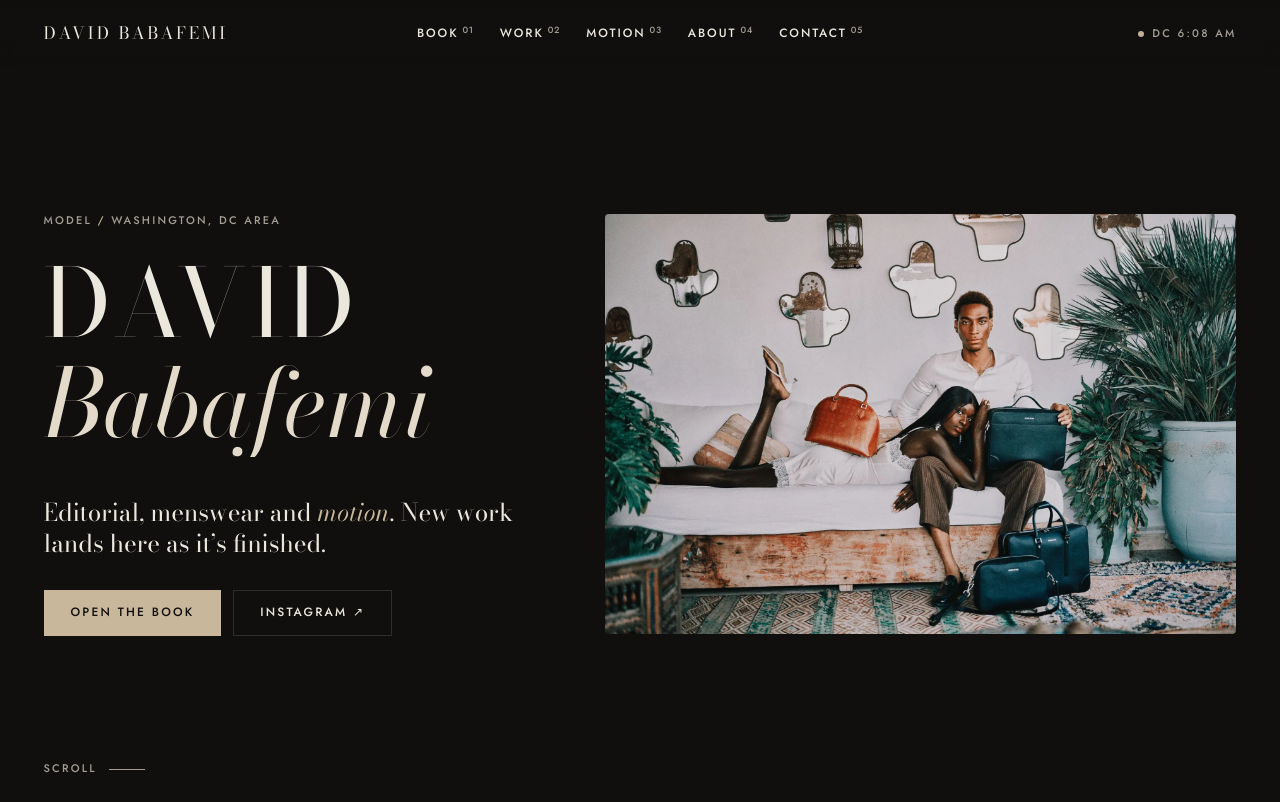
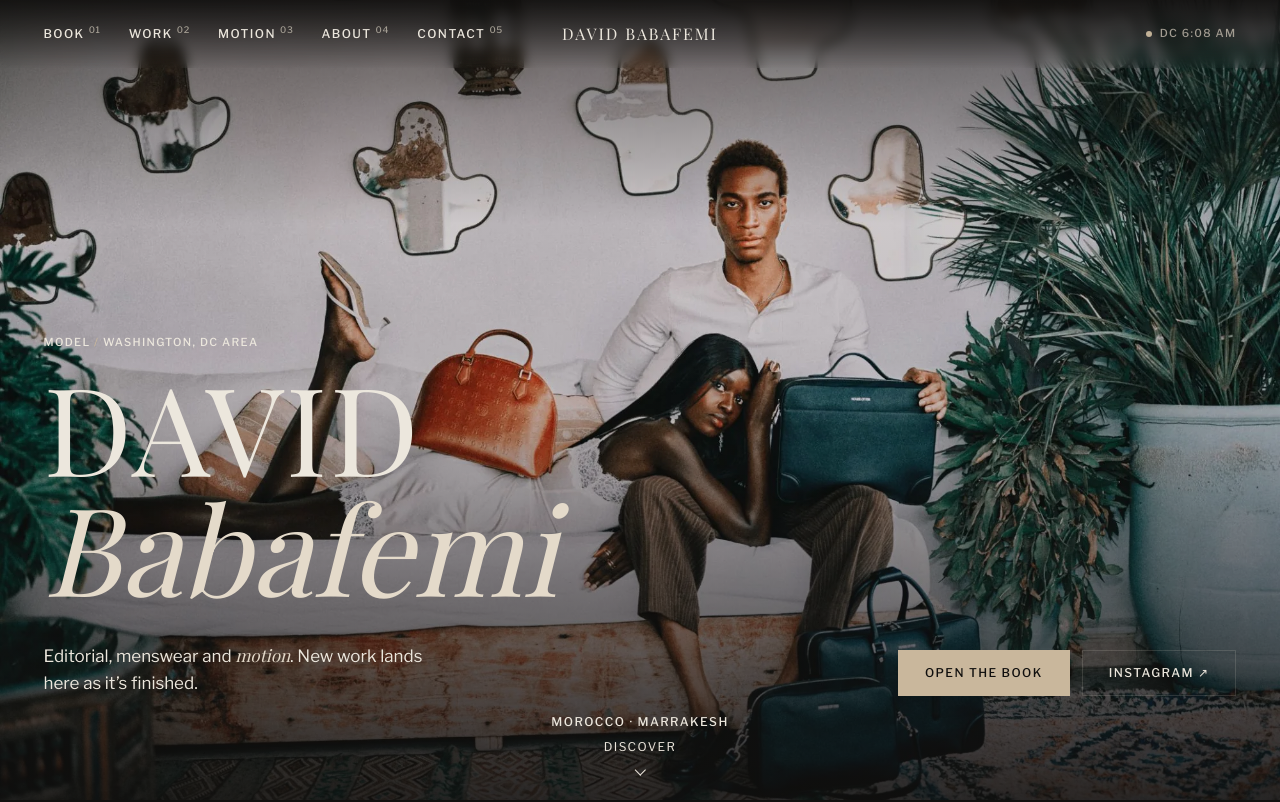
Before and after one commit to mojoboy/modeling, a plain HTML site: page site/index.html in a window 1280 px wide. Shown: the top 802 px of the page. Drawn offline with nearby package versions, Linux system fonts and the light colour scheme; a web font is replaced by a local one.

Commit message:
Full-screen hero photo, more readable type
- Hero: the Morocco photo fills the first screen with the name over it, like a campaign page
- Type: Playfair Display for names and headings, Libre Franklin for text and labels (replaces Bodoni Moda and Jost)
- Labels are 11-12px with looser tracking; header now reads nav, name, clock

Co-Authored-By: Claude Haiku 5.5 <noreply@anthropic.com>

```diff
--- a/site/css/style.css
+++ b/site/css/style.css
@@ -1,5 +1,5 @@
-/* David Babafemi, model portfolio. A quiet editorial look: a Didone serif for names and headings (Bodoni Moda),
-   a clean geometric sans for text and labels (Jost), and warm neutrals (charcoal, bone, sand, taupe).
+/* David Babafemi, model portfolio. A quiet editorial look: a classic serif for names and headings (Playfair Display),
+   a readable grotesque sans for text and labels (Libre Franklin), and warm neutrals (charcoal, bone, sand, taupe).
    The photographs carry the color. Each shoot can still set its own neutral accent (SHOOTS[].color in content.js). */
 
 :root {
@@ -15,9 +15,9 @@
   --accent-2: #9C9488;       /* taupe: quiet second tone */
   --accent-3: #E4DACA;       /* pale bone: highlights */
 
-  --display: 'Bodoni Moda', 'Didot', 'Bodoni 72', Georgia, 'Times New Roman', serif;
-  --sans: 'Jost', 'Helvetica Neue', Arial, sans-serif;
-  --label: 'Jost', 'Helvetica Neue', Arial, sans-serif;
+  --display: 'Playfair Display', Georgia, 'Times New Roman', serif;
+  --sans: 'Libre Franklin', 'Helvetica Neue', Arial, sans-serif;
+  --label: 'Libre Franklin', 'Helvetica Neue', Arial, sans-serif;
 
   --ease: cubic-bezier(.16, 1, .3, 1);
   --header: 68px;
@@ -51,7 +51,7 @@ button { font: inherit; color: inherit; }
   font-family: var(--label);
   font-size: 11px;
   font-weight: 500;
-  letter-spacing: .2em;
+  letter-spacing: .12em;
   text-transform: uppercase;
   color: var(--ink-2);
 }
@@ -78,14 +78,15 @@ button { font: inherit; color: inherit; }
   -webkit-backdrop-filter: blur(6px);
 }
 .logo {
-  font-family: var(--display); font-size: 17px; letter-spacing: .16em; text-transform: uppercase;
+  justify-self: center;
+  font-family: var(--display); font-size: 16px; letter-spacing: .12em; text-transform: uppercase;
   text-decoration: none; white-space: nowrap;
 }
-.top-nav { display: flex; gap: 26px; }
+.top-nav { display: flex; gap: 28px; justify-self: start; }
 .chip {
   display: inline-flex; align-items: flex-start; gap: 4px;
   padding: 6px 0;
-  font-family: var(--label); font-size: 12px; font-weight: 500; letter-spacing: .16em; text-transform: uppercase;
+  font-family: var(--label); font-size: 12px; font-weight: 500; letter-spacing: .12em; text-transform: uppercase;
   text-decoration: none;
   border-bottom: 1px solid transparent;
   transition: color .3s ease, border-color .3s ease;
@@ -103,7 +104,7 @@ button { font: inherit; color: inherit; }
   height: 46px; padding: 0 26px;
   border: 1px solid var(--line-strong); border-radius: 0;
   background: transparent; color: var(--ink);
-  font-family: var(--label); font-size: 12px; font-weight: 500; letter-spacing: .18em; text-transform: uppercase;
+  font-family: var(--label); font-size: 12px; font-weight: 500; letter-spacing: .12em; text-transform: uppercase;
   text-decoration: none; cursor: pointer;
   transition: background-color .35s ease, color .35s ease, border-color .35s ease;
 }
@@ -113,26 +114,35 @@ button { font: inherit; color: inherit; }
 .btn-solid { background: var(--accent); border-color: var(--accent); color: var(--bg); }
 .btn-solid:hover, .btn-solid:focus-visible { background: var(--accent-3); border-color: var(--accent-3); color: var(--bg); }
 
-/* ---------- Hero: name on the left, the photo whole on the right ---------- */
+/* ---------- Hero: a full-screen photograph with the name over it ---------- */
 
 .hero {
   position: relative;
   min-height: 100vh; min-height: 100svh;
-  display: grid; grid-template-columns: minmax(0, 1fr) minmax(0, 1.25fr); align-items: center;
-  gap: clamp(28px, 4.4vw, 80px);
-  padding: calc(var(--header) + 36px) var(--gutter) clamp(44px, 7vh, 80px);
+  display: flex; flex-direction: column; justify-content: flex-end;
+  padding: 0 var(--gutter) clamp(84px, 13vh, 130px);
+  color: var(--ink);
+  overflow: hidden;
+  isolation: isolate;
 }
-.hero-inner { min-width: 0; }
-.hero-kicker { margin: 0 0 26px; color: var(--ink-2); }
+.hero-photo { position: absolute; inset: 0; z-index: -1; margin: 0; background: var(--bg-3); }
+.hero-photo picture { display: block; width: 100%; height: 100%; }
+.hero-photo img { width: 100%; height: 100%; object-fit: cover; object-position: 50% 30%; }
+.hero-photo::after {
+  content: ''; position: absolute; inset: 0;
+  background: linear-gradient(to bottom, rgba(16, 15, 14, .6), rgba(16, 15, 14, .05) 28%, rgba(16, 15, 14, .12) 50%, rgba(16, 15, 14, .85));
+}
+.hero-inner { position: relative; min-width: 0; }
+.hero-kicker { margin: 0 0 18px; color: var(--ink); }
 .hero-kicker .sep { color: var(--accent); }
 
 .wordmark {
   margin: 0;
   font-family: var(--display);
   font-weight: 400;
-  font-size: clamp(54px, 7.4vw, 132px);
-  line-height: 1;
-  letter-spacing: .035em;
+  font-size: clamp(56px, 9.6vw, 170px);
+  line-height: .92;
+  letter-spacing: .02em;
   text-transform: uppercase;
 }
 .wm-line { display: block; overflow: hidden; padding-bottom: .06em; }
@@ -141,20 +151,20 @@ button { font: inherit; color: inherit; }
 .is-ready .wm-word { transform: none; }
 .wm-accent { font-style: italic; text-transform: none; letter-spacing: 0; color: var(--accent-3); }
 
-.hero-row { display: flex; flex-direction: column; align-items: flex-start; gap: 30px; margin-top: 40px; max-width: 480px; }
-.hero-lede { margin: 0; font-family: var(--display); font-size: clamp(20px, 1.9vw, 27px); line-height: 1.3; color: var(--ink); }
-.hero-lede .serif { color: var(--accent); }
+.hero-row { display: flex; flex-wrap: wrap; align-items: flex-end; justify-content: space-between; gap: 24px 40px; margin-top: 32px; }
+.hero-lede { margin: 0; max-width: 34ch; font-size: 17px; line-height: 1.55; color: var(--ink); }
+.hero-lede .serif { color: var(--accent-3); }
 .hero-ctas { display: flex; flex-wrap: wrap; gap: 12px; }
 
-.hero-photo { position: relative; margin: 0; background: var(--bg-3); overflow: hidden; border-radius: var(--radius); }
-.hero-photo picture { display: block; }
-.hero-photo img { display: block; width: 100%; height: auto; }
-
-.scroll-cue {
-  position: absolute; left: var(--gutter); bottom: 22px;
-  text-decoration: none; display: flex; align-items: center; gap: 12px;
+/* Bottom centre: the shoot's name, then "Discover" with a small chevron, like a campaign page */
+.hero-cue {
+  position: absolute; left: 50%; bottom: 26px; transform: translateX(-50%); z-index: 1;
+  display: flex; flex-direction: column; align-items: center; gap: 6px;
+  text-decoration: none; text-align: center; color: var(--ink);
 }
-.scroll-cue::after { content: ''; width: 36px; height: 1px; background: var(--ink-2); }
+.hero-cue span:first-child { font-family: var(--label); font-size: 12px; font-weight: 500; letter-spacing: .12em; text-transform: uppercase; }
+.hero-cue span:last-child { font-family: var(--label); font-size: 12px; letter-spacing: .12em; text-transform: uppercase; }
+.hero-cue::after { content: ''; width: 8px; height: 8px; margin-top: 4px; border-right: 1px solid var(--ink); border-bottom: 1px solid var(--ink); transform: rotate(45deg); }
 
 /* ---------- Sections ---------- */
 
@@ -163,7 +173,7 @@ button { font: inherit; color: inherit; }
 .section-head h2 {
   margin: 0;
   font-family: var(--display); font-weight: 400; text-transform: uppercase;
-  font-size: clamp(44px, 6vw, 100px); line-height: .98; letter-spacing: .03em;
+  font-size: clamp(44px, 6vw, 100px); line-height: 1; letter-spacing: .01em;
 }
 .section-head h2 .serif { font-size: .95em; text-transform: none; letter-spacing: 0; color: var(--accent); }
 .section-note { margin: 0; color: var(--ink-2); font-size: 15px; }
@@ -181,7 +191,7 @@ button { font: inherit; color: inherit; }
 .tags { display: flex; flex-wrap: wrap; gap: 8px; margin: 0; padding: 0; list-style: none; }
 .tags li {
   padding: 4px 12px; border: 1px solid var(--line);
-  font-family: var(--label); font-size: 10px; font-weight: 500; text-transform: uppercase; letter-spacing: .18em;
+  font-family: var(--label); font-size: 11px; font-weight: 500; text-transform: uppercase; letter-spacing: .12em;
 }
 .shoot-meta .tags { margin-left: auto; }
 
@@ -207,7 +217,7 @@ button { font: inherit; color: inherit; }
   display: inline-flex; gap: 8px; align-items: center;
   padding: 5px 10px;
   background: rgba(16, 15, 14, .6); backdrop-filter: blur(6px); -webkit-backdrop-filter: blur(6px);
-  font-family: var(--label); font-size: 10px; font-weight: 500; text-transform: uppercase; letter-spacing: .16em;
+  font-family: var(--label); font-size: 11px; font-weight: 500; text-transform: uppercase; letter-spacing: .12em;
 }
 .tile-label .rec { width: 6px; height: 6px; border-radius: 50%; background: var(--accent); }
 
@@ -245,7 +255,7 @@ button { font: inherit; color: inherit; }
 .about-copy .serif { color: var(--accent); }
 .counters { display: grid; grid-template-columns: repeat(3, minmax(0, 1fr)); gap: 12px; margin: 0 0 32px; }
 .counters div { padding: 18px 16px; background: var(--bg-2); box-shadow: inset 0 0 0 1px var(--line); }
-.counters dt { font-family: var(--label); font-size: 10px; font-weight: 500; text-transform: uppercase; letter-spacing: .18em; color: var(--ink-2); order: 2; }
+.counters dt { font-family: var(--label); font-size: 11px; font-weight: 500; text-transform: uppercase; letter-spacing: .12em; color: var(--ink-2); order: 2; }
 .counters dd { margin: 0 0 6px; font-family: var(--display); font-size: 48px; line-height: 1; color: var(--ink); }
 .stats { display: grid; grid-template-columns: repeat(2, minmax(0, 1fr)); margin: 0 0 32px; border-top: 1px solid var(--line); }
 .stats div { display: flex; justify-content: space-between; gap: 12px; padding: 13px 0; border-bottom: 1px solid var(--line); }
@@ -297,7 +307,7 @@ button { font: inherit; color: inherit; }
 }
 .lb-nav { width: 48px; height: 48px; justify-self: center; font-size: 18px; }
 .lb-nav:hover, .lb-close:hover { background: var(--ink); color: var(--bg); }
-.lb-close { position: absolute; top: 14px; right: 14px; height: 38px; padding: 0 16px; font-family: var(--label); font-size: 11px; letter-spacing: .16em; text-transform: uppercase; }
+.lb-close { position: absolute; top: 14px; right: 14px; height: 38px; padding: 0 16px; font-family: var(--label); font-size: 11px; letter-spacing: .12em; text-transform: uppercase; }
 .lb-count { position: absolute; left: 50%; bottom: 18px; transform: translateX(-50%); }
 
 /* ---------- "View" cursor that follows the pointer over the work ---------- */
@@ -307,7 +317,7 @@ button { font: inherit; color: inherit; }
   width: 84px; height: 84px; margin: -42px 0 0 -42px; border-radius: 50%;
   display: grid; place-items: center;
   background: var(--accent); color: var(--bg);
-  font-family: var(--label); font-size: 10px; font-weight: 500; letter-spacing: .16em; text-transform: uppercase;
+  font-family: var(--label); font-size: 11px; font-weight: 500; letter-spacing: .12em; text-transform: uppercase;
   transform: translate3d(var(--x, -200px), var(--y, -200px), 0) scale(0);
   transition: transform .35s var(--ease), background-color .3s ease;
 }
@@ -327,11 +337,11 @@ button { font: inherit; color: inherit; }
 @media (max-width: 900px) {
   .top { grid-template-columns: 1fr auto; }
   .top-nav { display: none; }
-  .hero { grid-template-columns: 1fr; align-items: start; padding-top: calc(var(--header) + 28px); min-height: 0; }
-  .wordmark { font-size: clamp(44px, 13.4vw, 120px); }
-  .hero-row { margin-top: 28px; }
-  .hero-photo { margin-top: 12px; }
-  .scroll-cue { display: none; }
+  .logo { justify-self: start; }
+  .hero { padding-bottom: 48px; }
+  .wordmark { font-size: clamp(44px, 13.2vw, 120px); }
+  .hero-row { margin-top: 24px; }
+  .hero-cue { display: none; }
   .section-head { grid-template-columns: 1fr; }
   .section-head .eyebrow { padding-top: 0; }
   .grid { --row: 44vw; gap: 10px; }
--- a/site/index.html
+++ b/site/index.html
@@ -18,7 +18,7 @@
   <link rel="icon" href="favicon.svg" type="image/svg+xml">
   <link rel="preconnect" href="https://fonts.googleapis.com">
   <link rel="preconnect" href="https://fonts.gstatic.com" crossorigin>
-  <link rel="stylesheet" href="https://fonts.googleapis.com/css2?family=Bodoni+Moda:ital,opsz,wght@0,6..96,400..700;1,6..96,400..700&family=Jost:wght@300..500&display=swap">
+  <link rel="stylesheet" href="https://fonts.googleapis.com/css2?family=Playfair+Display:ital,wght@0,400;0,500;1,400&family=Libre+Franklin:wght@300..600&display=swap">
   <link rel="stylesheet" href="css/style.css">
   <link rel="stylesheet" href="css/book.css">
   <script type="module" src="js/main.js"></script>
@@ -27,7 +27,6 @@
   <a class="skip" href="#work">Skip to the work</a>
 
   <header class="top">
-    <a class="logo" href="#top" aria-label="David Babafemi, back to top">David Babafemi</a>
     <nav class="top-nav" aria-label="Sections">
       <a class="chip" href="#book">Book<sup>01</sup></a>
       <a class="chip" href="#work">Work<sup>02</sup></a>
@@ -35,18 +34,20 @@
       <a class="chip" href="#about">About<sup>04</sup></a>
       <a class="chip" href="#contact">Contact<sup>05</sup></a>
     </nav>
+    <a class="logo" href="#top" aria-label="David Babafemi, back to top">David Babafemi</a>
     <p class="top-clock eyebrow"><span class="live" aria-hidden="true"></span><span data-clock>DC</span></p>
   </header>
 
   <main>
     <section class="hero" id="top" aria-labelledby="hero-title">
+      <figure class="hero-photo" data-hero-photo></figure>
       <div class="hero-inner">
-        <p class="eyebrow hero-kicker reveal">Model <span class="sep">/</span> <span data-base></span></p>
+        <p class="eyebrow hero-kicker">Model <span class="sep">/</span> <span data-base></span></p>
         <h1 class="wordmark" id="hero-title">
           <span class="wm-line"><span class="wm-word" data-first>David</span></span>
           <span class="wm-line"><span class="wm-word wm-accent" data-last>Babafemi</span></span>
         </h1>
-        <div class="hero-row reveal">
+        <div class="hero-row">
           <p class="hero-lede" data-tagline></p>
           <div class="hero-ctas">
             <a class="btn btn-solid" href="#book">Open the book</a>
@@ -54,8 +55,7 @@
           </div>
         </div>
       </div>
-      <figure class="hero-photo reveal" data-hero-photo></figure>
-      <a class="scroll-cue eyebrow" href="#book">Scroll</a>
+      <a class="hero-cue" href="#book"><span data-hero-caption></span><span>Discover</span></a>
     </section>
 
     <section class="section book-section" id="book" aria-labelledby="book-title">
--- a/site/js/main.js
+++ b/site/js/main.js
@@ -1,6 +1,6 @@
 // Builds the portfolio from content.js (the words) and media.json (the photos and videos),
 // then wires up the motion: scroll reveals, the "View" cursor and the viewer.
-import { PROFILE, STATS, SHOOTS, IN_EDIT, AVAILABLE_FOR } from './content.js';
+import { PROFILE, STATS, SHOOTS, IN_EDIT, AVAILABLE_FOR, CAPTIONS } from './content.js';
 import { initBook } from './book.js';
 
 const $ = (sel, root = document) => root.querySelector(sel);
@@ -84,6 +84,7 @@ function buildHero(media) {
   const fig = $('[data-hero-photo]');
   if (!photo) { fig.remove(); return; }
   fig.append(photoEl(photo, { small: false, alt: `${PROFILE.name}, latest shoot` }));
+  $('[data-hero-caption]').textContent = CAPTIONS[photo.id] || '';
 }
 
 const viewerList = [];   // every piece in page order, for the full-screen viewer
```
